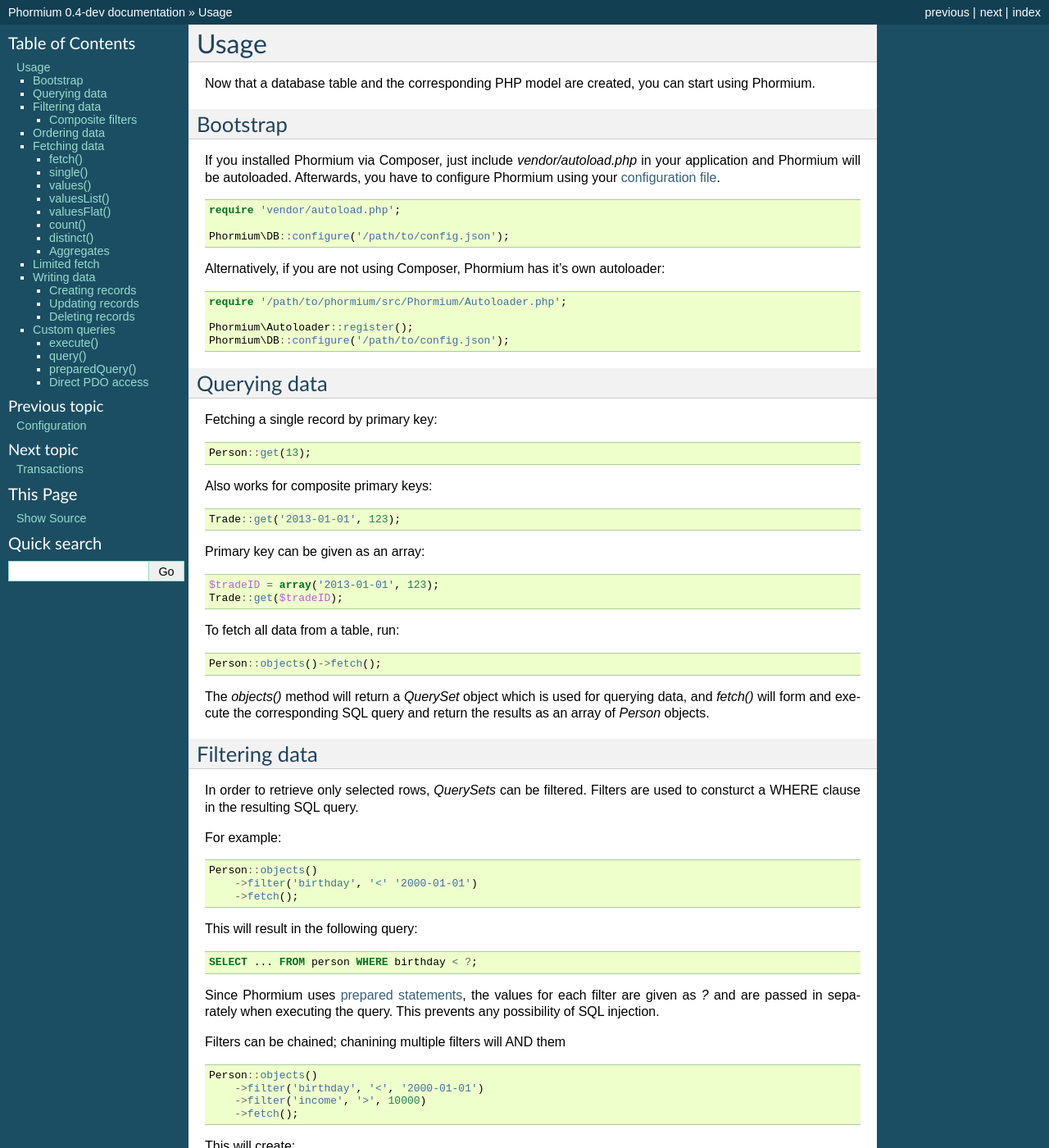
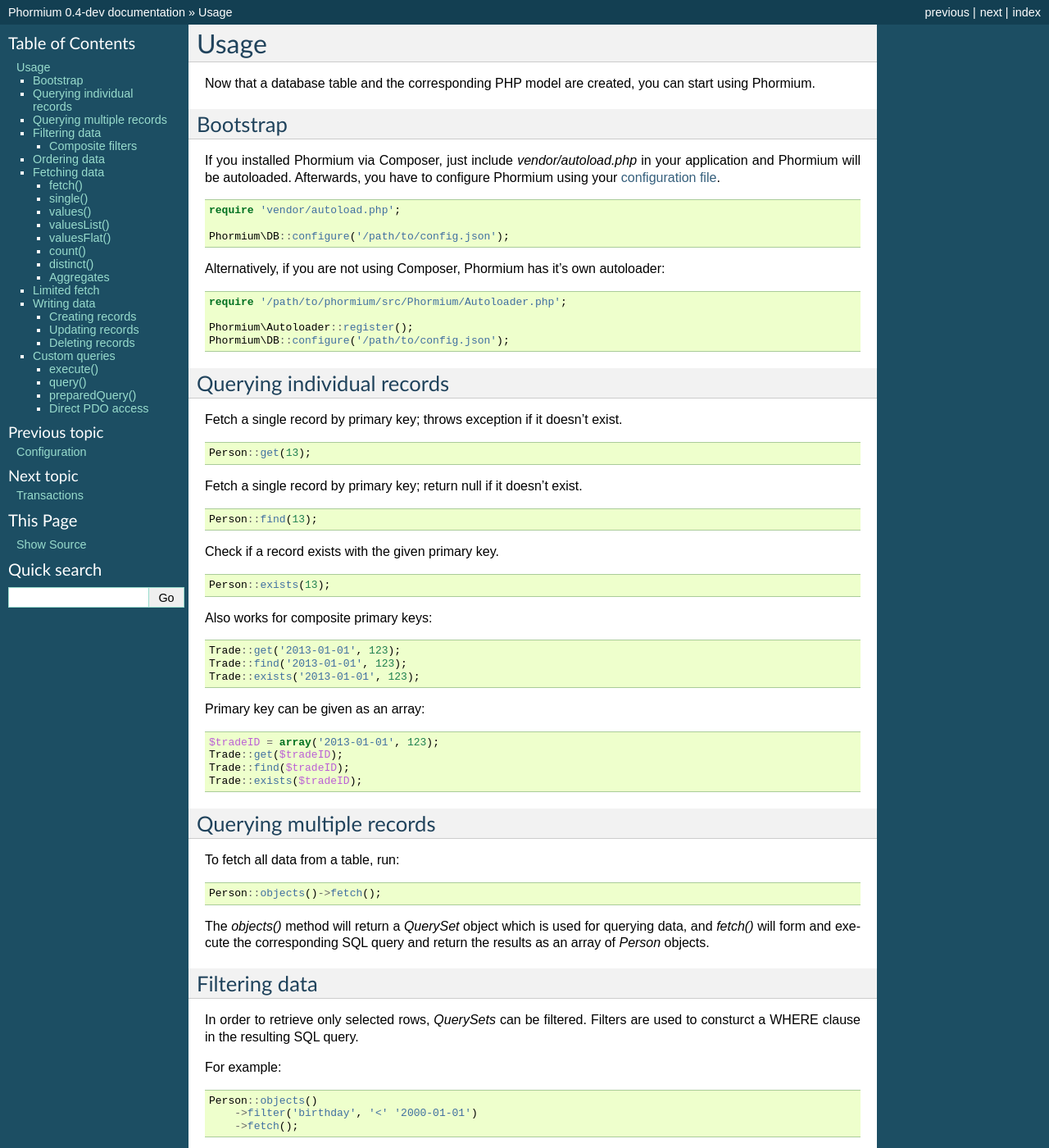
Before and after one commit to ihabunek/phormium, a Sphinx documentation site: the page built from docs/usage.rst, in a window 1280 px wide and 1400 px high. Shown: the whole window at 82% size. Built offline with Sphinx 7.4.7, drawn with Linux system fonts in a browser that asks for light colours.

Commit message:
Added Model::find() and Model::exists()

```diff
--- a/docs/usage.rst
+++ b/docs/usage.rst
@@ -27,20 +27,34 @@
     Phormium\Autoloader::register();
     Phormium\DB::configure('/path/to/config.json');
 
-Querying data
--------------
+Querying individual records
+---------------------------
 
-Fetching a single record by primary key:
+Fetch a single record by primary key; throws exception if it doesn't exist.
 
 .. code-block:: php
 
     Person::get(13);
+
+Fetch a single record by primary key; return null if it doesn't exist.
+
+.. code-block:: php
+
+    Person::find(13);
+
+Check if a record exists with the given primary key.
+
+.. code-block:: php
+
+    Person::exists(13);
 
 Also works for composite primary keys:
 
 .. code-block:: php
 
     Trade::get('2013-01-01', 123);
+    Trade::find('2013-01-01', 123);
+    Trade::exists('2013-01-01', 123);
 
 Primary key can be given as an array:
 
@@ -48,6 +62,11 @@
 
     $tradeID = array('2013-01-01', 123);
     Trade::get($tradeID);
+    Trade::find($tradeID);
+    Trade::exists($tradeID);
+
+Querying multiple records
+-------------------------
 
 To fetch all data from a table, run:
 
```
Also changed, not shown: CHANGELOG.md (+3 -0 lines), README.md (+18 -7 lines), 2 other files.
